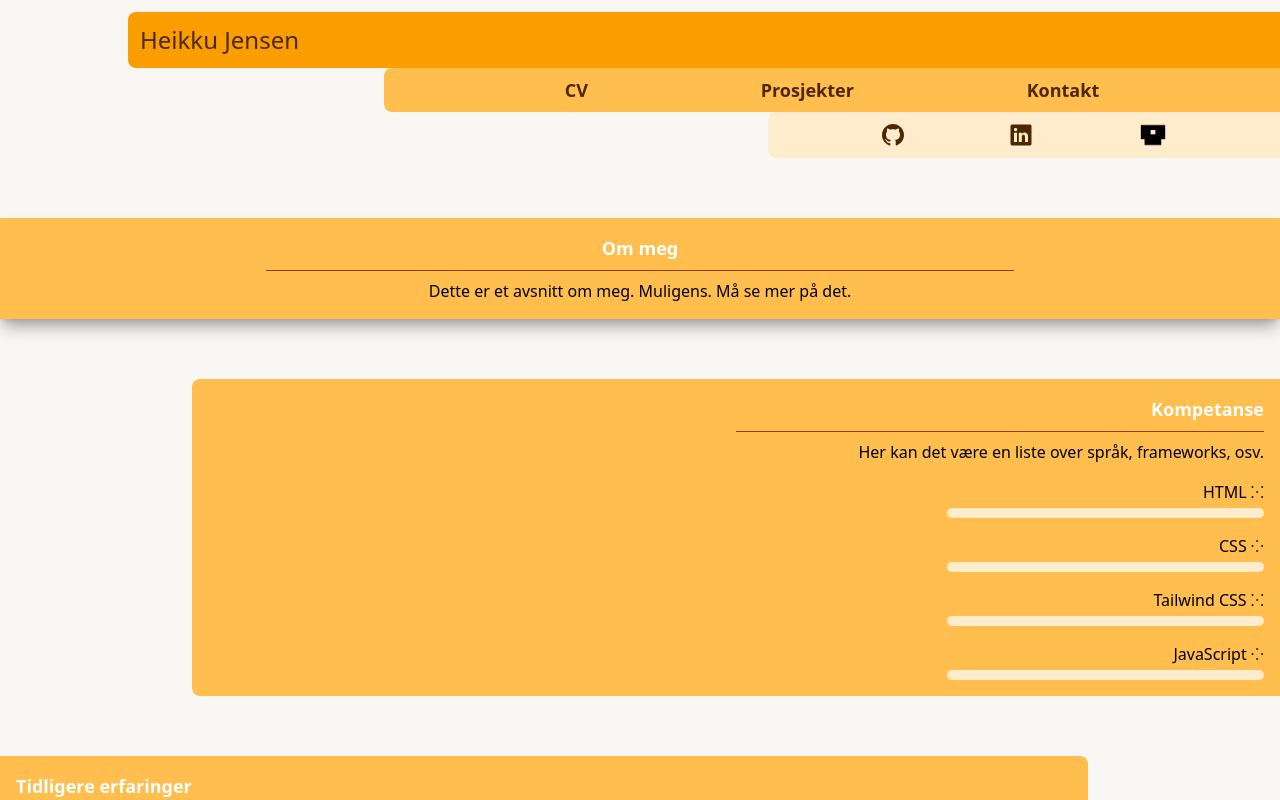
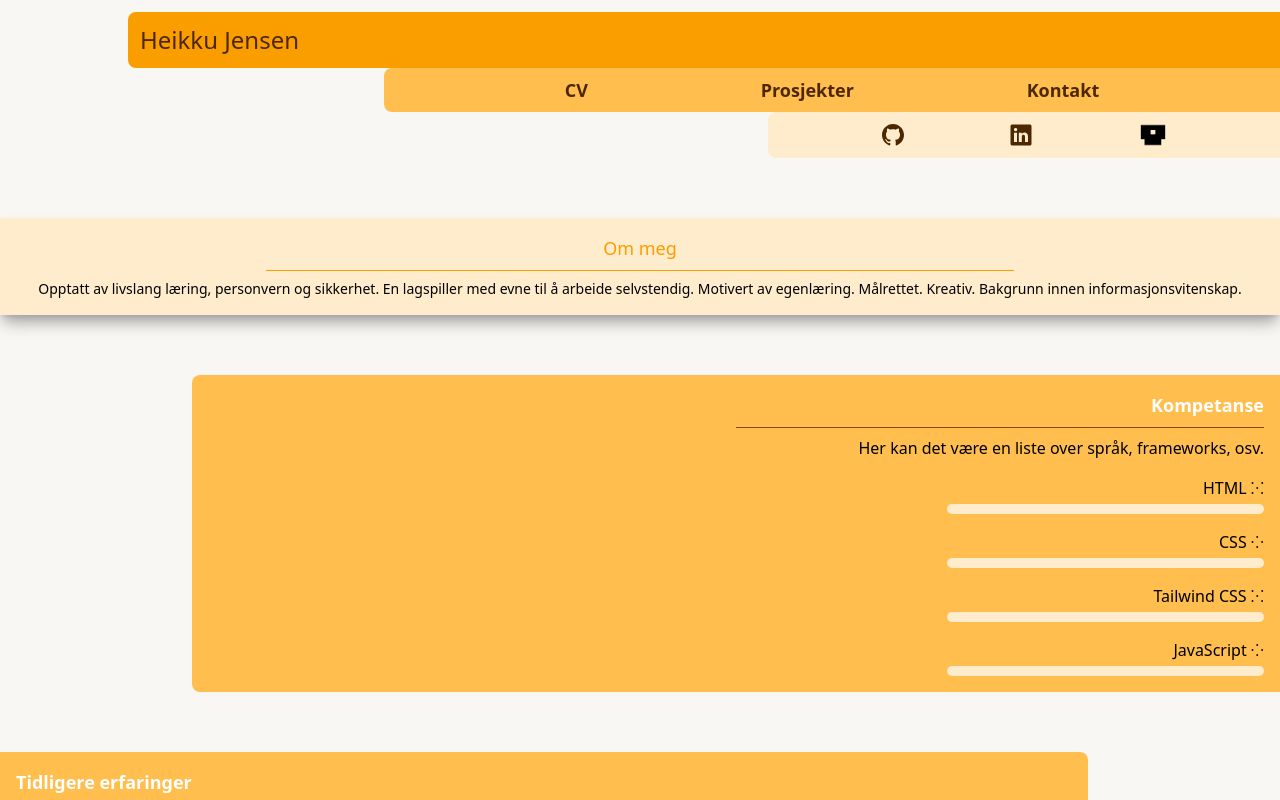
Before and after one commit to heikkuj/portfolio, a Next.js app: page / in a window 1280 px wide. Shown: the top 800 px of the page. Built offline with nearby package versions, Linux system fonts and the light colour scheme.

Commit message:
edited 'about' section

```diff
--- a/app/page.tsx
+++ b/app/page.tsx
@@ -16,15 +16,11 @@ export default function Home() {
 
         <div className="my-15">
           <ContainerFill title={'Om meg'}>
-          Dette er et avsnitt om meg. Muligens. Må se mer på det.
+
+          <p className="px-2 text-sm text-justify">Opptatt av livslang læring, personvern og sikkerhet. En lagspiller med evne til å arbeide selvstendig. Motivert av egenlæring. Målrettet. Kreativ. Bakgrunn innen informasjonsvitenskap. </p>
+
           </ContainerFill>
         </div>
-
-        {/* <div className="my-15">
-          <ContainerL title='Om meg'>
-            Dette er et avsnitt om meg. Muligens. Må se mer på det.
-          </ContainerL>
-        </div> */}
 
         <div>
           <ContainerR title='Kompetanse'>
--- a/components/container-fill.jsx
+++ b/components/container-fill.jsx
@@ -2,9 +2,9 @@ import React from 'react'
 
 export default function ContainerFill({title, children}) {
   return (
-    <div className="flex flex-col mt-2 p-4 w-full h-auto items-center bg-primary-2 shadow-lg shadow-neutral-400">
-      <h1 className="font-semibold text-lg text-white">{title}</h1>
-      <div className='my-2 h-[1px] w-[60%] bg-amber-800' />
+    <div className="flex flex-col mt-2 p-4 w-full h-auto items-center bg-primary-3 shadow-lg shadow-neutral-400">
+      <h1 className="font-light text-lg text-primary-1">{title}</h1>
+      <div className='my-2 h-[1px] w-[60%] bg-primary-1' />
       {children}
   </div>
   )
```
